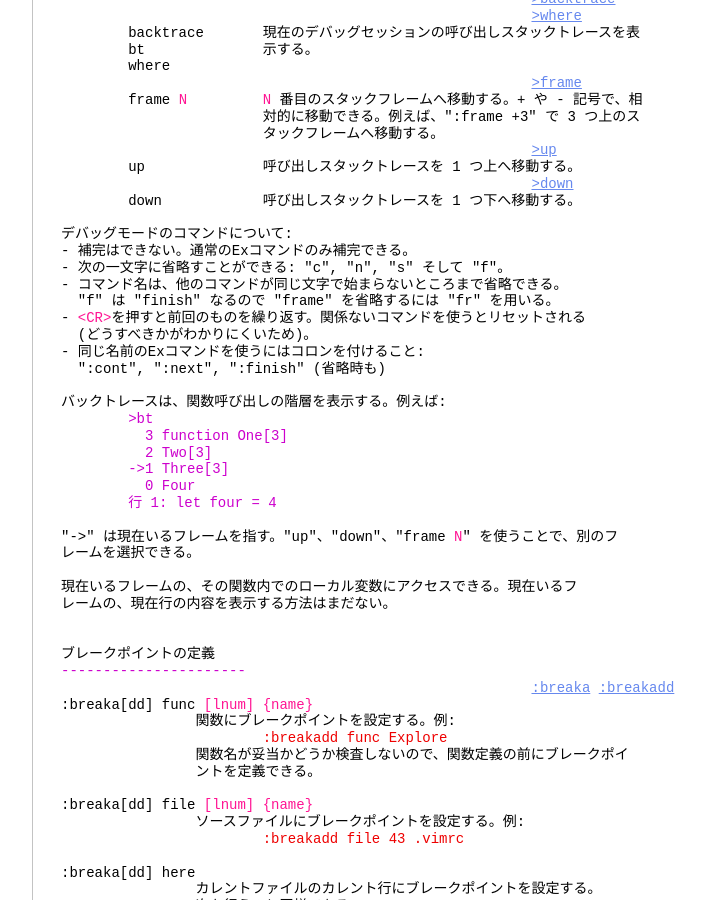
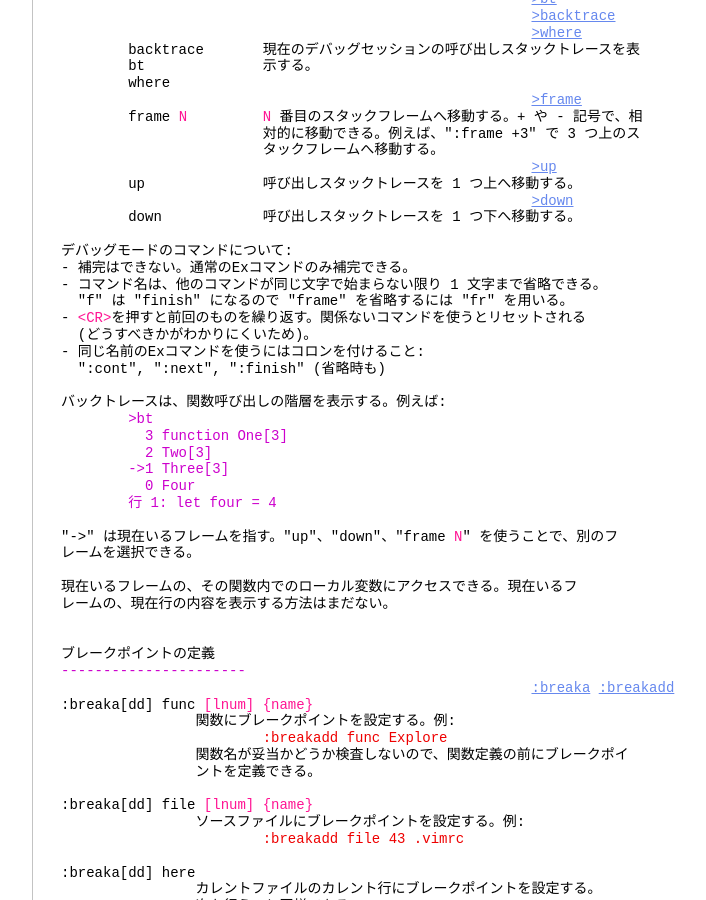
Before and after one commit to vim-jp/vimdoc-ja, a Jekyll site: the page built from repeat.html, in a window 1280 px wide and 900 px high, scrolled down 12453 px. Shown: the whole window, without its empty margins (340-1046 px from the left). Built offline with Jekyll 4.4.1, drawn with Linux system fonts in a browser that asks for light colours; nearby versions of some CDN libraries; comment, search, counter and statistics services are not loaded; some of the changed text lies outside the part shown.

Commit message:
Generated by Travis JOB 644.1
https://travis-ci.org/vim-jp/vimdoc-ja-working/builds/210561734

```diff
--- a/repeat.html
+++ b/repeat.html
@@ -105,11 +105,6 @@
 に対して繰り返される。これを行っている間は &quot;:global&quot; を使うことはできない。中<br>
 止するには&nbsp;<span class="Special">CTRL-C</span>&nbsp;を2回押すこと。<br>
 <br>
-スペースが必要な場合には、バックスラッシュの直後に書くのがベストである。行末に<br>
-スペースを書くと、視認が難しく、誤って削除されてしまうかもしれない。<br>
-<div class="helpExample">&nbsp;&nbsp;&nbsp;&nbsp;&nbsp;&nbsp;&nbsp;&nbsp;:syn match Comment<br>
-&nbsp;&nbsp;&nbsp;&nbsp;&nbsp;&nbsp;&nbsp;&nbsp;&nbsp;&nbsp;&nbsp;&nbsp;&nbsp;&nbsp;&nbsp;&nbsp;\ &quot;very long regexp&quot;<br>
-&nbsp;&nbsp;&nbsp;&nbsp;&nbsp;&nbsp;&nbsp;&nbsp;&nbsp;&nbsp;&nbsp;&nbsp;&nbsp;&nbsp;&nbsp;&nbsp;\ keepend</div>
 <br>
 <span class="PreProc">==============================================================================</span><br>
 3. 複雑な繰り返し&nbsp;&nbsp;&nbsp;&nbsp;&nbsp;&nbsp;&nbsp;&nbsp;&nbsp;&nbsp;&nbsp;&nbsp;&nbsp;&nbsp;&nbsp;&nbsp;&nbsp;&nbsp;&nbsp;&nbsp;&nbsp;&nbsp;&nbsp;&nbsp;&nbsp;&nbsp;&nbsp;&nbsp;&nbsp;&nbsp;&nbsp;&nbsp;&nbsp;&nbsp;&nbsp;&nbsp;&nbsp;&nbsp;&nbsp;<a class="Constant" href="repeat.html#complex-repeat" name="complex-repeat">complex-repeat</a><br>
@@ -422,6 +417,12 @@
 バックスラッシュの前に先行する空白文字は全部無視される。しかしながらバックス<br>
 ラッシュのある行の1つ前の行末には、自由に空白文字を挿入することはできない; 付<br>
 加的な空白文字が許されるかどうかは、コマンドが分割される位置に依存する。<br>
+<br>
+スペースが必要な場合には、バックスラッシュの直後に書くのがベストである。行末に<br>
+スペースを書くと、視認が難しく、誤って削除されてしまうかもしれない。<br>
+<div class="helpExample">&nbsp;&nbsp;&nbsp;&nbsp;&nbsp;&nbsp;&nbsp;&nbsp;:syn match Comment<br>
+&nbsp;&nbsp;&nbsp;&nbsp;&nbsp;&nbsp;&nbsp;&nbsp;&nbsp;&nbsp;&nbsp;&nbsp;&nbsp;&nbsp;&nbsp;&nbsp;\ &quot;very long regexp&quot;<br>
+&nbsp;&nbsp;&nbsp;&nbsp;&nbsp;&nbsp;&nbsp;&nbsp;&nbsp;&nbsp;&nbsp;&nbsp;&nbsp;&nbsp;&nbsp;&nbsp;\ keepend</div>
 <br>
 &quot;:append&quot; と &quot;:insert&quot; コマンドには1つ問題がある:<br>
 <div class="helpExample">&nbsp;&nbsp; :1append<br>
@@ -747,9 +748,8 @@
 <br>
 デバッグモードのコマンドについて:<br>
 - 補完はできない。通常のExコマンドのみ補完できる。<br>
-- 次の一文字に省略すことができる: &quot;c&quot;, &quot;n&quot;, &quot;s&quot; そして &quot;f&quot;。<br>
-- コマンド名は、他のコマンドが同じ文字で始まらないところまで省略できる。<br>
-&nbsp;&nbsp;&quot;f&quot; は &quot;finish&quot; なるので &quot;frame&quot; を省略するには &quot;fr&quot; を用いる。<br>
+- コマンド名は、他のコマンドが同じ文字で始まらない限り 1 文字まで省略できる。<br>
+&nbsp;&nbsp;&quot;f&quot; は &quot;finish&quot; になるので &quot;frame&quot; を省略するには &quot;fr&quot; を用いる。<br>
 -&nbsp;<span class="Special">&lt;CR&gt;</span>を押すと前回のものを繰り返す。関係ないコマンドを使うとリセットされる<br>
 &nbsp;&nbsp;(どうすべきかがわかりにくいため)。<br>
 - 同じ名前のExコマンドを使うにはコロンを付けること:<br>
```
Also changed, not shown: other parts of repeat.html (+5 -0 lines).
